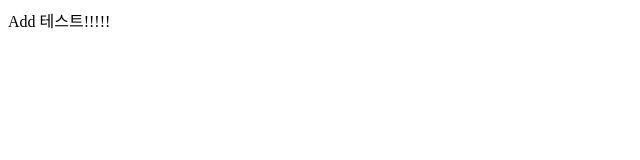
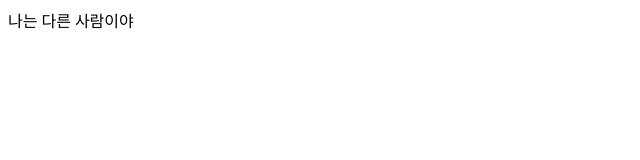
Before and after one commit to LeoChoi224/GitInitTest, a plain HTML site: page index.html in a window 1280 px wide. Shown: the full height of the page, 0-640 px from the left. Drawn offline with Linux system fonts and the light colour scheme.

Commit message:
다른 사람이 리모트 레포지토리에 반영

```diff
--- a/index.html
+++ b/index.html
@@ -4,7 +4,7 @@
         <meta charset="UTF-8">
         <meta http-equiv="X-UA-Compatible" content="IE=edge">
         <meta name="viewport" content="width=device-width, initial -scale=1.0">
-        <table>Add 테스트!!!!!</table>
+        <table>나는 다른 사람이야</table>
     </head>
     <body>
 
```
